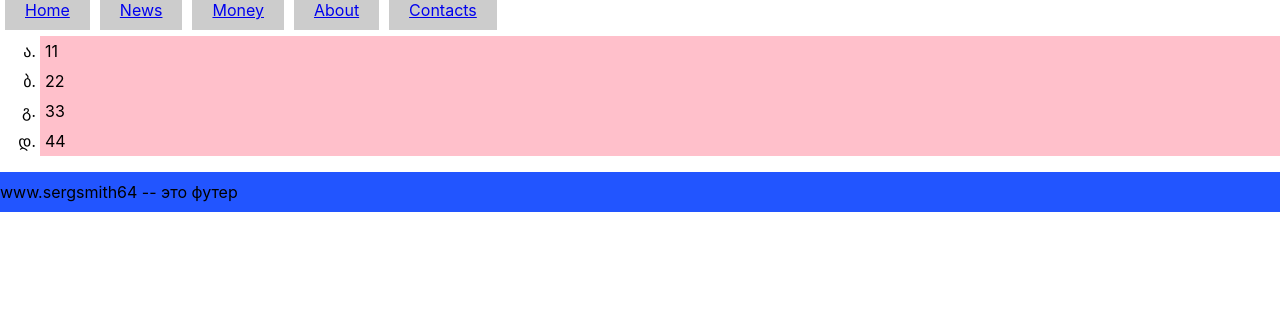
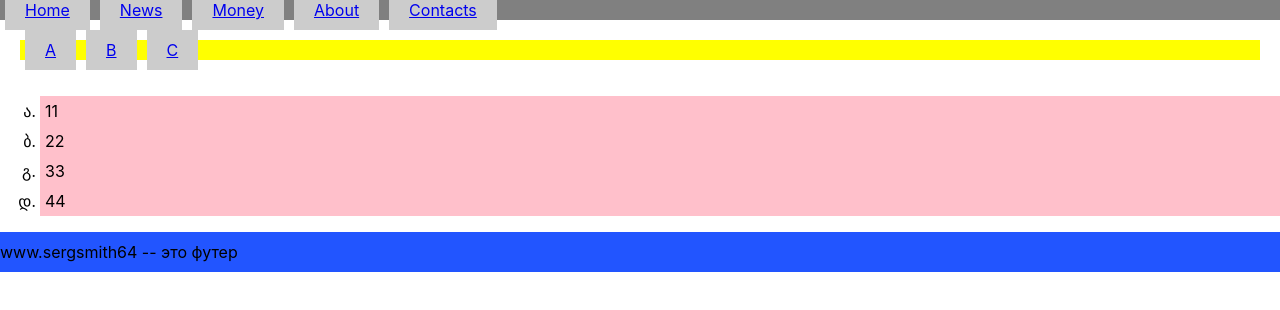
Before and after one commit to SergSmith64/social-react, a React (Create React App) app in the folder social/: page / in a window 1280 px wide. Shown: the top 310 px of the page. Built offline with nearby package versions, Linux system fonts and the light colour scheme.

Commit message:
feat: add nav

```diff
--- a/social/src/App.css
+++ b/social/src/App.css
@@ -1,6 +1,6 @@
-.App {
+/* .App {
   text-align: center;
-}
+} */
 
 a {
   padding: 10px 20px;
@@ -8,18 +8,22 @@ a {
   background-color: #CCC;
 }
 
-.App-logo {
+.app-wrapper {
+  display: grid;
+}
+
+/* .App-logo {
   height: 40vmin;
   pointer-events: none;
-}
+} */
 
-@media (prefers-reduced-motion: no-preference) {
+/* @media (prefers-reduced-motion: no-preference) {
   .App-logo {
     animation: App-logo-spin infinite 20s linear;
   }
-}
+} */
 
-.App-header {
+/* .App-header {
   background-color: #282c34;
   min-height: 100vh;
   display: flex;
@@ -28,33 +32,34 @@ a {
   justify-content: center;
   font-size: calc(10px + 2vmin);
   color: white;
-}
+} */
 
-.App-link {
+/* .App-link {
   color: #61dafb;
-}
+} */
 
-.App ul {
+/* .App ul {
   background-color: blue;
   padding: 40px;
-}
+} */
 
-.Top-menu {
+/* .Top-menu {
   display: flex;
   align-self: center;
-}
-.Top-menu a {
+} */
+
+/* .Top-menu a {
   padding: 10px 20px;
   background-color: lightblue;
   margin: 5px;
-}
+} */
 
 
-@keyframes App-logo-spin {
+/* @keyframes App-logo-spin {
   from {
     transform: rotate(0deg);
   }
   to {
     transform: rotate(360deg);
   }
-}
+} */
--- a/social/src/App.js
+++ b/social/src/App.js
@@ -2,14 +2,16 @@ import React from 'react';
 // import logo from './logo.svg';
 import './App.css';
 import Header from './components/header';
-import Tech from './components/main';
+import Nav from './components/nav';
+import Main from './components/main';
 import Footer from './components/footer';
 
 const App = () => {
   return (
-    <div>
+    <div className="app-wrapper">
       <Header />
-      <Tech />
+      <Nav />
+      <Main />
       <Footer />
     </div>
   );
--- /dev/null
+++ b/social/src/components/header.css
@@ -0,0 +1,3 @@
+.header__wrapper {
+    background-color: gray;
+}
--- a/social/src/components/header.js
+++ b/social/src/components/header.js
@@ -1,8 +1,9 @@
 import React from 'react';
+import './header.css';
 
 const Header = () => {
     return (
-      <div>
+      <div className="header__wrapper">
         <a href="#">Home</a>
         <a href="#">News</a>
         <a href="#">Money</a>
--- a/social/src/components/main.js
+++ b/social/src/components/main.js
@@ -1,7 +1,7 @@
 import React from 'react';
 import './main.css';
 
-const Tech = () => {
+const Main = () => {
     return (
       <ul>
         <li>11</li>
@@ -12,4 +12,4 @@ const Tech = () => {
     )
   }
 
-  export default Tech;
+  export default Main;
--- /dev/null
+++ b/social/src/components/nav.css
@@ -0,0 +1,4 @@
+.nav__wrapper {
+    background-color: yellow;
+    margin: 20px;
+}
--- /dev/null
+++ b/social/src/components/nav.js
@@ -0,0 +1,14 @@
+import React from 'react';
+import './nav.css';
+
+const Nav = () => {
+    return (
+      <div className="nav__wrapper">
+        <a href="#">A</a>
+        <a href="#">B</a>
+        <a href="#">C</a>
+      </div>
+    )
+  }
+
+  export default Nav;
```
